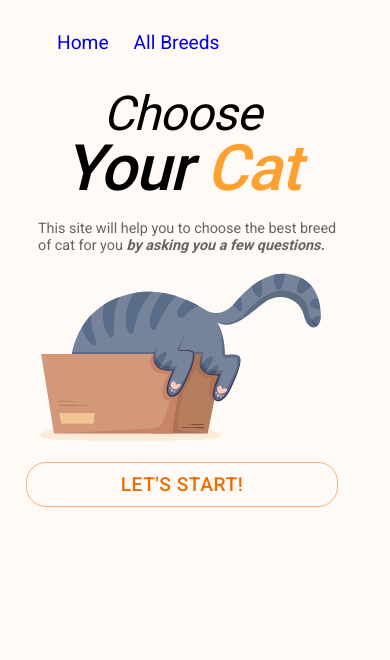
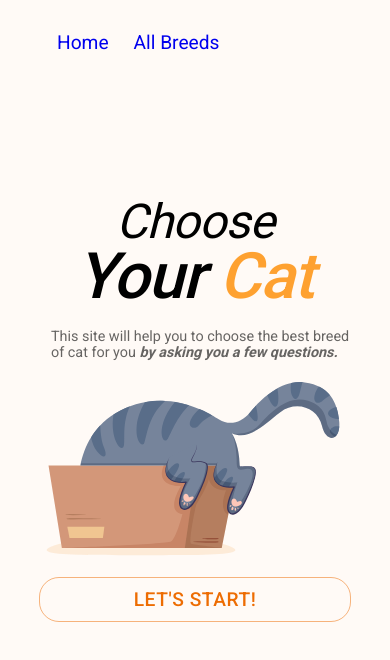
Before and after one commit to KelvinQiu802/your-cat, a React (Vite) app: page / in a window 390 px wide. Shown: the top 660 px of the page. Built offline with nearby package versions, Linux system fonts and the light colour scheme.

Commit message:
fix: mobile view

```diff
--- a/src/App.css
+++ b/src/App.css
@@ -18,7 +18,17 @@ body {
   height: calc(100vh - 200px);
   display: flex;
   align-items: center;
+  justify-content: center;
   min-height: 365px;
+  position: relative;
+}
+
+.wrapper-mobile {
+  height: calc(100vh - 200px);
+  display: flex;
+  align-items: center;
+  justify-content: center;
+  min-height: 450px;
   position: relative;
 }
 
@@ -26,6 +36,7 @@ body {
   height: calc(100vh - 250px);
   display: flex;
   align-items: center;
+  justify-content: center;
   min-height: 642px;
   position: relative;
 }
--- a/src/components/Home/Welcome.jsx
+++ b/src/components/Home/Welcome.jsx
@@ -11,7 +11,7 @@ import catImage from '../../images/home-cat.svg';
 const Welcome = () => {
   const navigate = useNavigate();
   const theme = useTheme();
-  const mobile = useMediaQuery(theme.breakpoints.down('sm'));
+  const mobile = useMediaQuery(theme.breakpoints.down('md'));
 
   const handleClick = () => {
     navigate('/question');
@@ -61,7 +61,11 @@ const Welcome = () => {
         </strong>
       </Typography>
       {mobile && (
-        <img src={catImage} width='300px' style={{ marginTop: '10px' }} />
+        <img
+          src={catImage}
+          width='80%'
+          style={{ marginTop: '10px', maxWidth: '500px' }}
+        />
       )}
       <Button
         variant='outlined'
@@ -70,6 +74,7 @@ const Welcome = () => {
           mt: mobile ? 2 : 3,
           fontSize: '1.2em',
           fontWeight: 500,
+          width: '80%',
         }}
         color='warning'
         size='big'
--- a/src/routes/Home.jsx
+++ b/src/routes/Home.jsx
@@ -12,10 +12,10 @@ import Welcome from '../components/Home/Welcome';
 
 const Home = () => {
   const theme = useTheme();
-  const mobile = useMediaQuery(theme.breakpoints.down('sm'));
+  const mobile = useMediaQuery(theme.breakpoints.down('md'));
 
   return (
-    <Box className={mobile ? '' : 'wrapper'}>
+    <Box className={mobile ? 'wrapper-mobile' : 'wrapper'}>
       <Stack
         direction='row'
         justifyContent='space-evenly'
--- a/src/routes/Question.jsx
+++ b/src/routes/Question.jsx
@@ -3,10 +3,10 @@ import QuestionCard from '../components/Question/QuestionCard';
 
 const Question = () => {
   const theme = useTheme();
-  const mobile = useMediaQuery(theme.breakpoints.down('sm'));
+  const mobile = useMediaQuery(theme.breakpoints.down(''));
 
   return (
-    <Box className={mobile ? '' : 'wrapper-card'}>
+    <Box className={mobile ? 'wrapper-card' : 'wrapper-card'}>
       <QuestionCard />
     </Box>
   );
```
